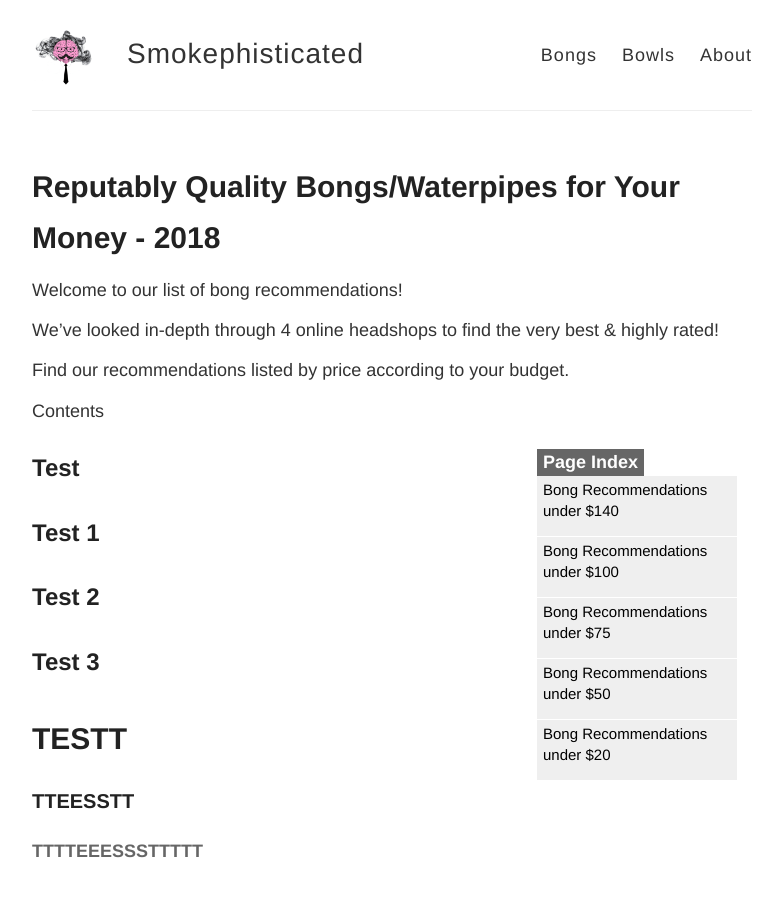
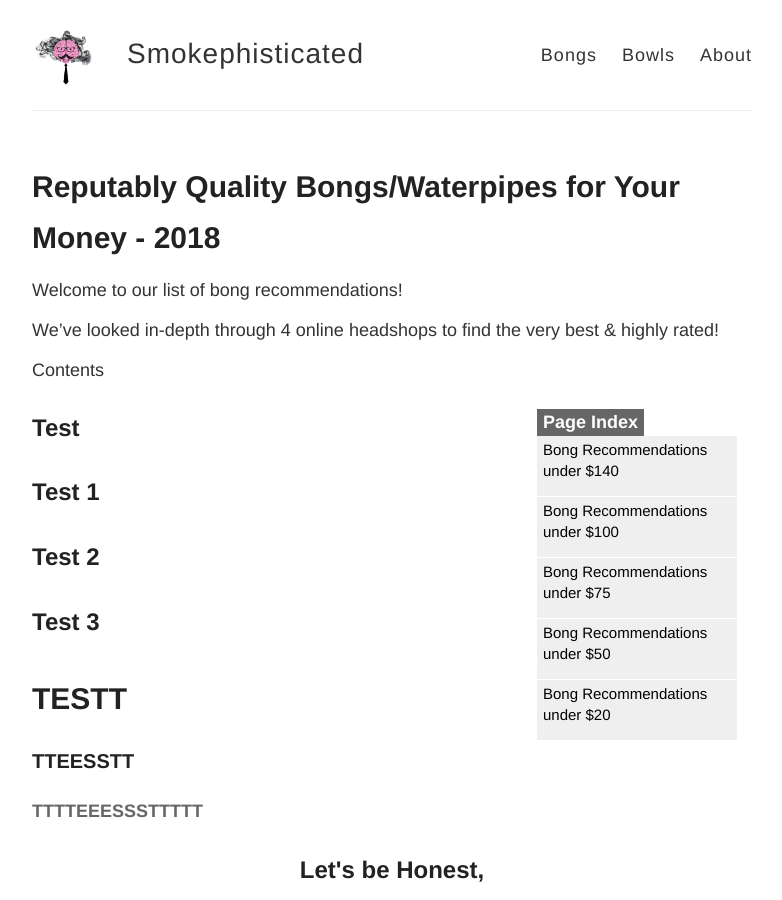
Before and after one commit to smokephisticated/smokephisticated, a Jekyll site: the page built from pages/bongs/bongs.md, in a window 1280 px wide and 900 px high. Shown: the whole window, without its empty margins (248-1030 px from the left). Built offline with Jekyll 4.4.1, drawn with Linux system fonts in a browser that asks for light colours; some of the changed text lies outside the part shown.

Commit message:
toc test

```diff
--- a/pages/bongs/bongs.md
+++ b/pages/bongs/bongs.md
@@ -8,8 +8,6 @@
 Welcome to our list of bong recommendations!
 
 We've looked in-depth through 4 online headshops to find the very best & highly rated!
-
-Find our recommendations listed by price according to your budget.
 
 <div id="bong-directory">
 <p class="toc_title">Contents</p>
@@ -113,9 +111,7 @@
 
 ---
 
-### <a name="headbbu140"></a>
-
-<h2 class="heading-center">Best Bongs Under $140</h2>
+## <a name="headbbu140">Best Bongs Under $140</a>
 
 **[Directory Shortcut](#bong-directory)**
 
```
